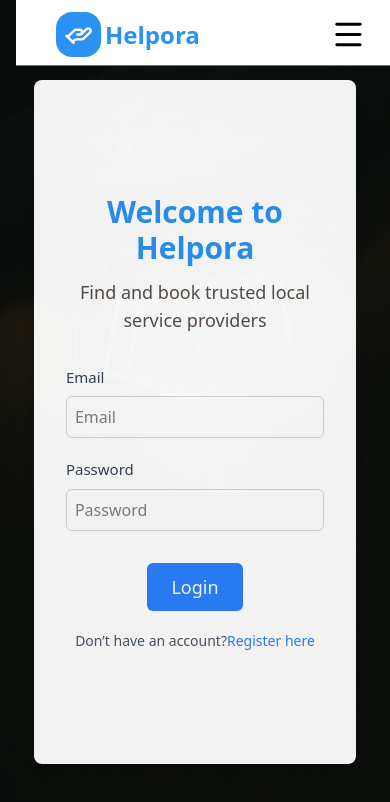
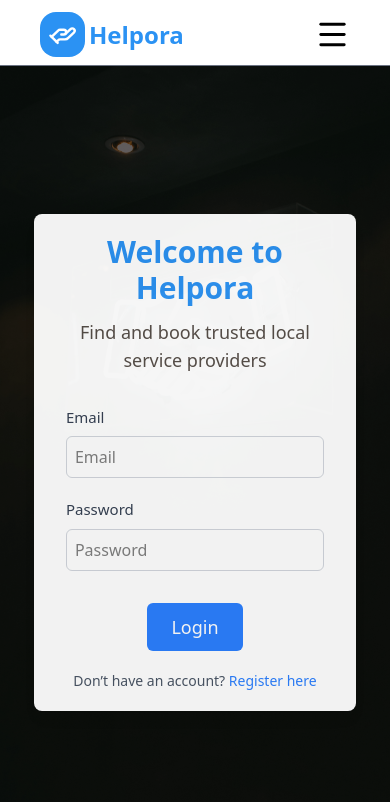
Before and after one commit to siddhikharde/ICP12-Group-Project-FullStack-Helpora, a React (Vite) app in the folder client/: page /login in a window 390 px wide. Shown: the top 802 px of the page. Built offline with nearby package versions, Linux system fonts and the light colour scheme.

Commit message:
login page responsive done

```diff
--- a/client/src/views/Login.jsx
+++ b/client/src/views/Login.jsx
@@ -9,11 +9,12 @@ import RegisterBg from "../assets/register-bg.jpg"
 
 function Login() {
   return (
-    <div className='min-h-screen bg-cover bg-center relative flex justify-center px-4 py-10'
+    <>
+   <Navbar/>
+    <div className='min-h-screen bg-cover bg-center relative px-4 flex justify-center pt-20'
      style={{ backgroundImage: `url(${RegisterBg})` }}>
-      <Navbar/>
        <div className="absolute inset-0 bg-black opacity-[60%]"></div>
-      <div className='relative  flex justify-center h-auto flex-col items-center mx-auto my-10 w-[90%] md:w-[450px] p-5 bg-white opacity-[95%] shadow-lg rounded-lg gap-5 '>
+      <div className='relative  flex justify-center h-auto flex-col m-auto items-center mx-auto  w-[90%] md:w-[450px] p-5 bg-white opacity-[95%] shadow-lg rounded-lg gap-5 '>
        <div className='flex flex-col items-center justify-center gap-3'>
          <h1 className='text-3xl text-center font-bold text-[#2b92f3]'>Welcome to Helpora</h1>
         <p className='text-lg text-center text-[#554d47]'>Find and book trusted local service providers</p>
@@ -38,7 +39,7 @@ function Login() {
         saveUser();
      }} />
        <div className='text-sm text-gray-600'>
-                 Don’t have an account?
+                 Don’t have an account? {" "}
           <a href="/register" className='text-blue-500 hover:underline'>
              Register here
           </a>
@@ -46,6 +47,7 @@ function Login() {
     </div>
     <Toaster/>
     </div>
+     </>
   )
 }
 
```
